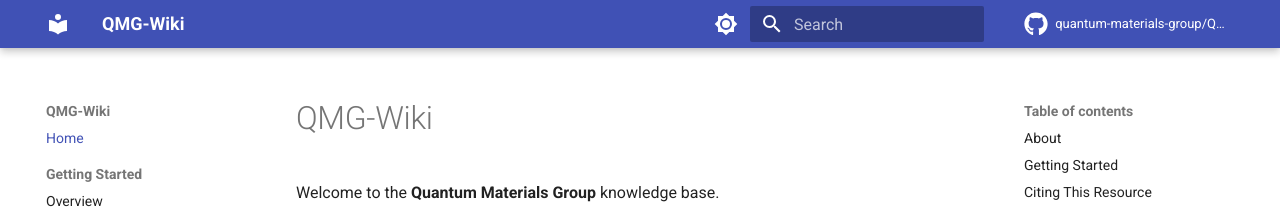
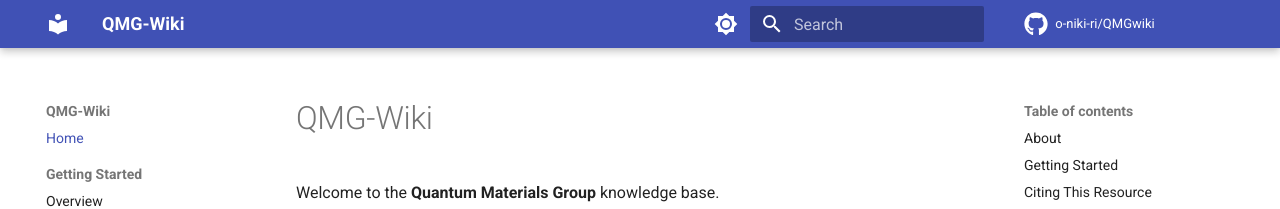
Before and after one commit to o-niki-ri/QMGwiki, an MkDocs documentation site: the page built from docs/index.md, in a window 1280 px wide. Shown: the top 209 px of the page. Built offline with MkDocs 1.6.1 and Material for MkDocs 9.7.7, drawn with Linux system fonts in a browser that asks for light colours; comment, search, counter and statistics services are not loaded.

Commit message:
Update URLs to point to new repo

```diff
--- a/mkdocs.yml
+++ b/mkdocs.yml
@@ -1,8 +1,8 @@
 site_name: QMG-Wiki
 site_description: Knowledge base and resources for the Quantum Materials Group — including standard operating procedures, PhD thesis templates, and analysis scripts.
-site_url: https://quantum-materials-group.github.io/QMG-wiki/
-repo_url: https://github.com/quantum-materials-group/QMG-wiki
-repo_name: quantum-materials-group/QMG-wiki
+site_url: https://o-niki-ri.github.io/QMGwiki/
+repo_url: https://github.com/o-niki-ri/QMGwiki
+repo_name: o-niki-ri/QMGwiki
 
 theme:
   name: material
@@ -59,7 +59,7 @@ markdown_extensions:
 extra:
   social:
     - icon: fontawesome/brands/github
-      link: https://github.com/quantum-materials-group
+      link: https://github.com/o-niki-ri/QMGwiki
   generator: false
 
 nav:
```
